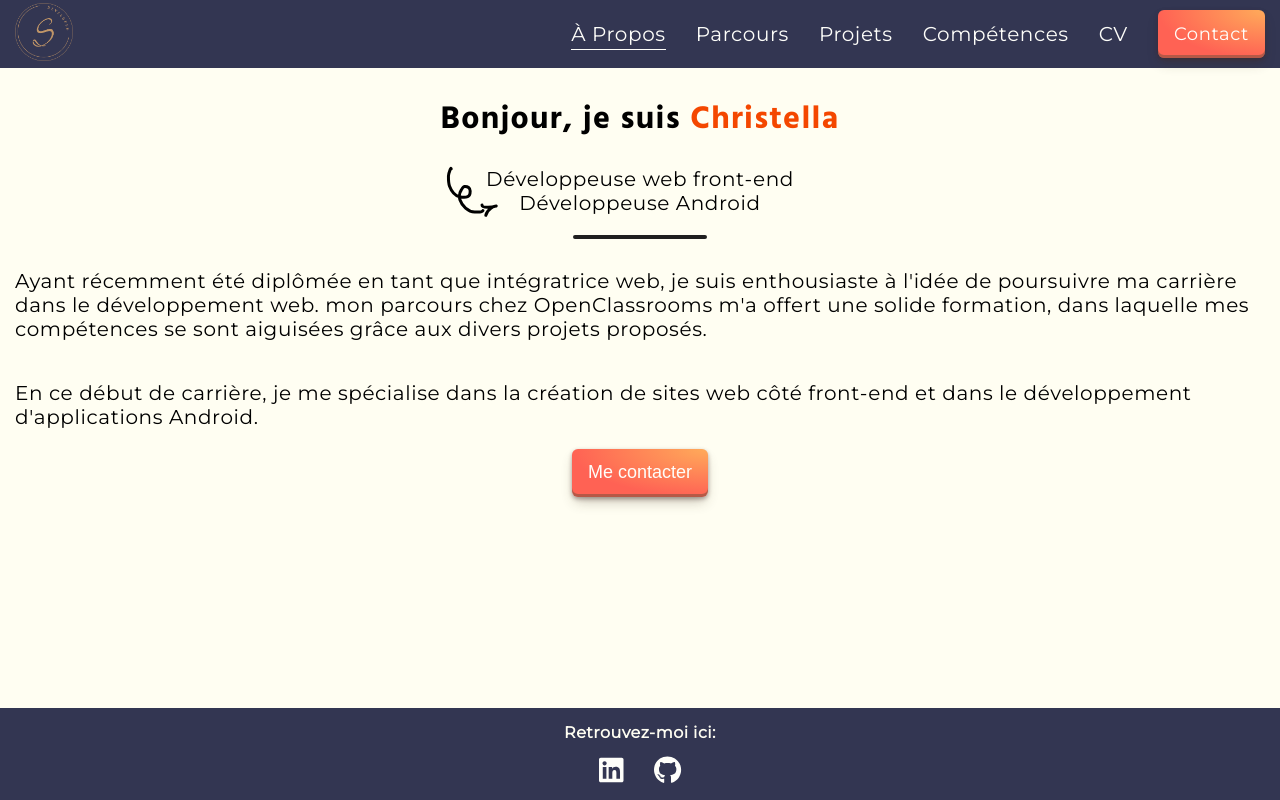
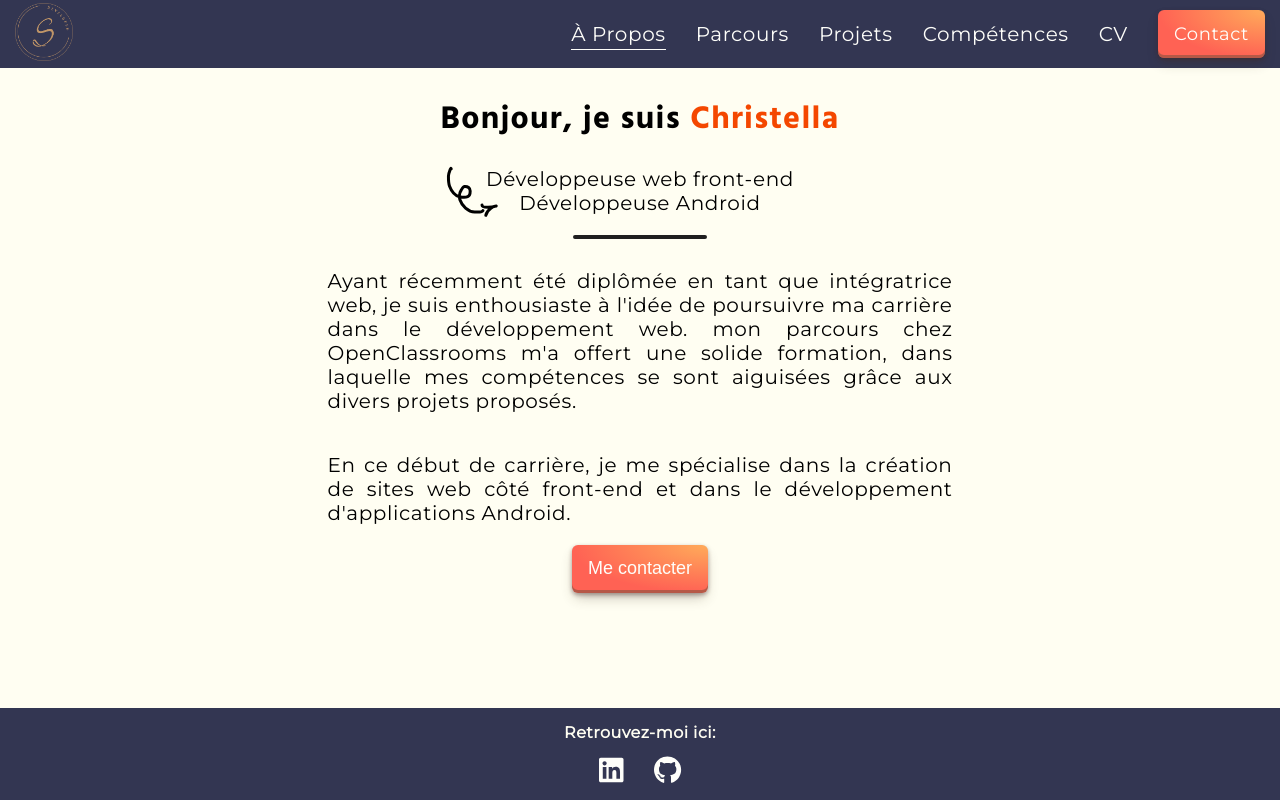
Before and after one commit to Christellaa/portfolio, a React (Create React App) app: page / in a window 1280 px wide. Built offline with nearby package versions, Linux system fonts and the light colour scheme.

Commit message:
Define width of home text and delete margins

```diff
--- a/src/App.css
+++ b/src/App.css
@@ -280,18 +280,9 @@ footer h4 {
   left: -52px;
 }
 
-.homeRight {
-  margin-right: 50px;
+.homeText {
+  width: 50%;
   text-align: justify;
-}
-
-.homeLeft,
-.homeRight {
-  width: 50%;
-}
-
-.titleMarginLeft {
-  margin-left: 150px;
 }
 
 .contactBtn {
```
